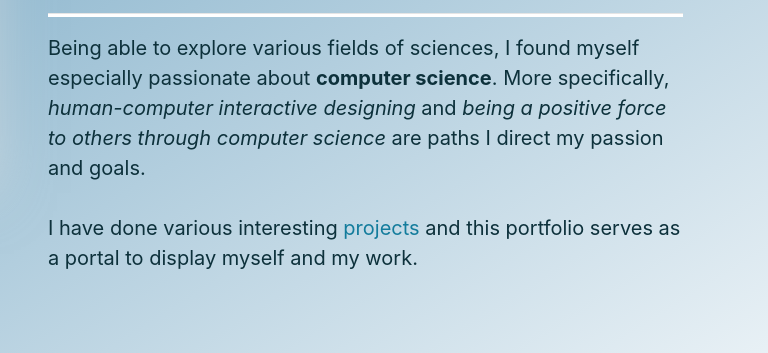
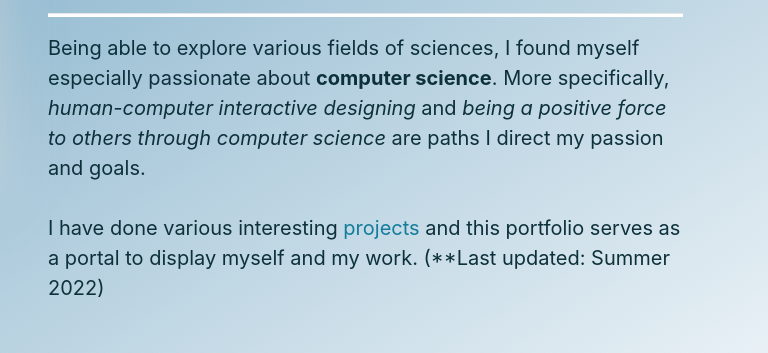
Before and after one commit to BeckyChen0926/personalWebsite, a plain HTML site: page index.html in a window 1280 px wide. Shown: the part 208-561 px from the top of the page, 512-1280 px from the left. Drawn offline with nearby package versions, Linux system fonts and the light colour scheme.

Commit message:
Update index.html

```diff
--- a/index.html
+++ b/index.html
@@ -131,7 +131,7 @@
             are paths I direct my passion and goals. <br /><br />I have done
             various interesting
             <a href="projects.html" style="color: #137c9c">projects</a> and this
-            portfolio serves as a portal to display myself and my work. <br />
+            portfolio serves as a portal to display myself and my work. (**Last updated: Summer 2022)<br />
           </p>
         </div>
       </div>
```
